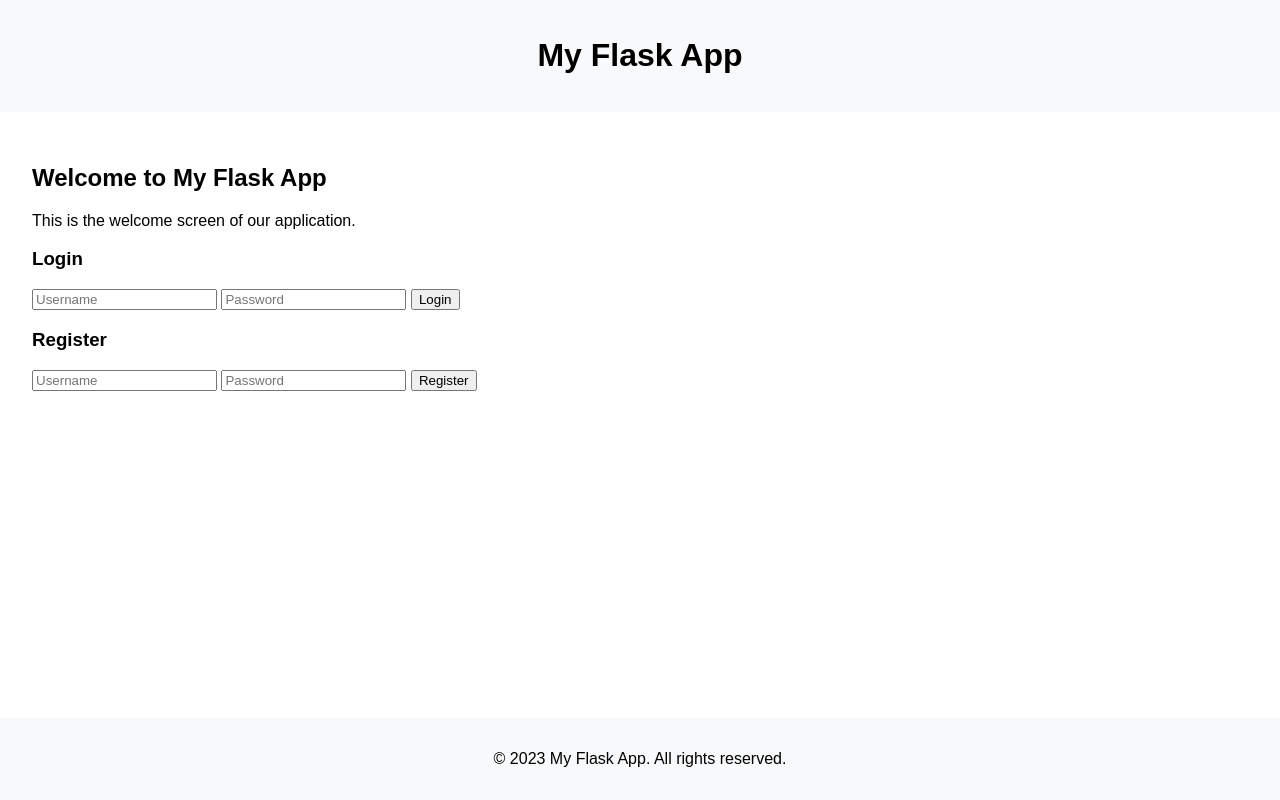
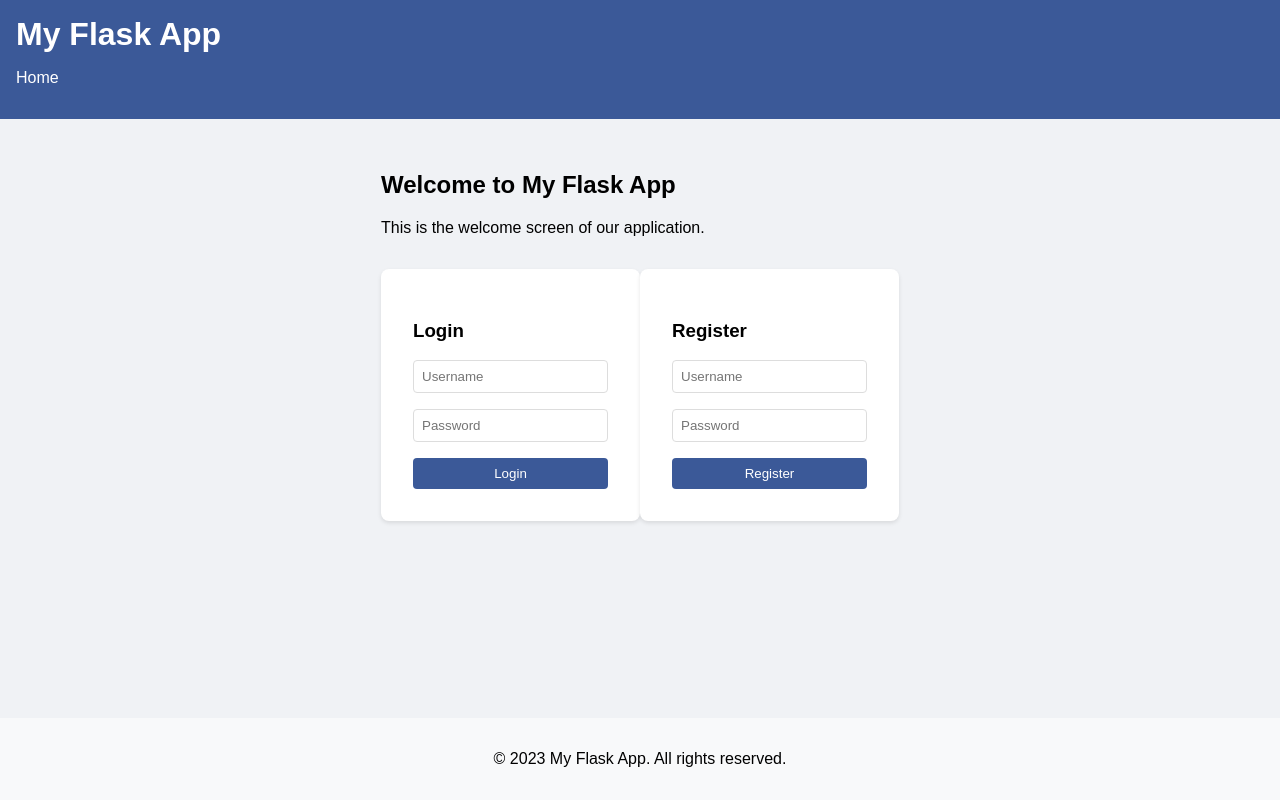
Before and after one commit to PadsterH2012/ac-project1, a Flask app: page / in a window 1280 px wide. Run offline with Flask 3, Linux system fonts and the light colour scheme.

Commit message:
Added a navigation bar to the base.html template and improved the layout and styling of the login and registration forms in the static/css/style.css file.

```diff
--- a/static/css/style.css
+++ b/static/css/style.css
@@ -5,13 +5,102 @@ body {
     display: flex;
     flex-direction: column;
     min-height: 100vh;
+    background-color: #f0f2f5;
 }
-header, footer {
+
+header {
+    background-color: #3b5998;
+    color: white;
+    padding: 1rem;
+}
+
+header h1 {
+    margin: 0;
+}
+
+nav ul {
+    list-style-type: none;
+    padding: 0;
+}
+
+nav ul li {
+    display: inline;
+    margin-right: 1rem;
+}
+
+nav ul li a {
+    color: white;
+    text-decoration: none;
+}
+
+main {
+    flex: 1;
+    padding: 2rem;
+    max-width: 800px;
+    margin: 0 auto;
+}
+
+footer {
     background-color: #f8f9fa;
     padding: 1rem;
     text-align: center;
 }
-main {
-    flex: 1;
+
+.auth-forms {
+    display: flex;
+    justify-content: space-between;
+    margin-top: 2rem;
+}
+
+.login-form, .register-form {
+    background-color: white;
     padding: 2rem;
+    border-radius: 8px;
+    box-shadow: 0 2px 4px rgba(0, 0, 0, 0.1);
+    width: 45%;
 }
+
+form {
+    display: flex;
+    flex-direction: column;
+}
+
+input[type="text"], input[type="password"] {
+    margin-bottom: 1rem;
+    padding: 0.5rem;
+    border: 1px solid #ddd;
+    border-radius: 4px;
+}
+
+button {
+    background-color: #3b5998;
+    color: white;
+    padding: 0.5rem;
+    border: none;
+    border-radius: 4px;
+    cursor: pointer;
+}
+
+button:hover {
+    background-color: #2d4373;
+}
+
+.flashed-messages {
+    margin-top: 1rem;
+}
+
+.alert {
+    padding: 1rem;
+    border-radius: 4px;
+    margin-bottom: 1rem;
+}
+
+.alert-success {
+    background-color: #d4edda;
+    color: #155724;
+}
+
+.alert-error {
+    background-color: #f8d7da;
+    color: #721c24;
+}
--- a/templates/base.html
+++ b/templates/base.html
@@ -9,6 +9,11 @@
 <body>
     <header>
         <h1>My Flask App</h1>
+        <nav>
+            <ul>
+                <li><a href="{{ url_for('index') }}">Home</a></li>
+            </ul>
+        </nav>
     </header>
 
     <main>
```
